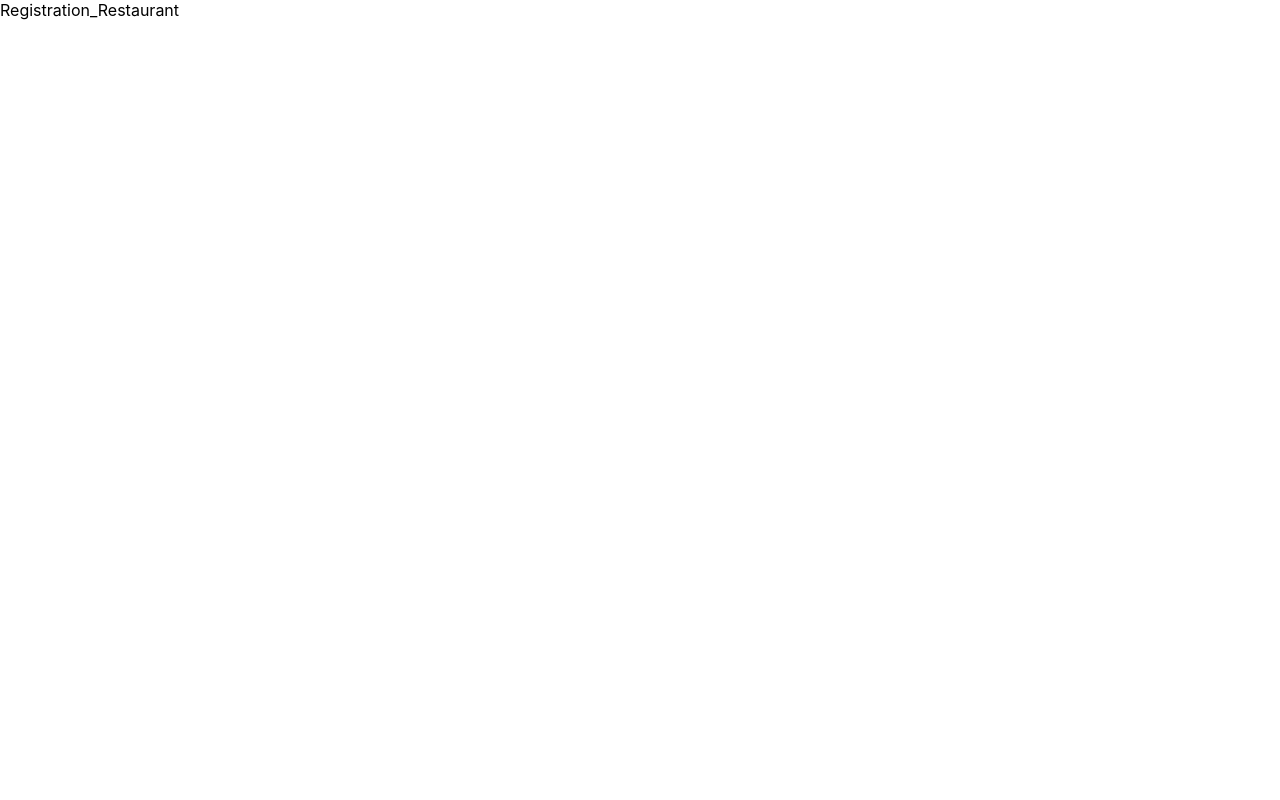
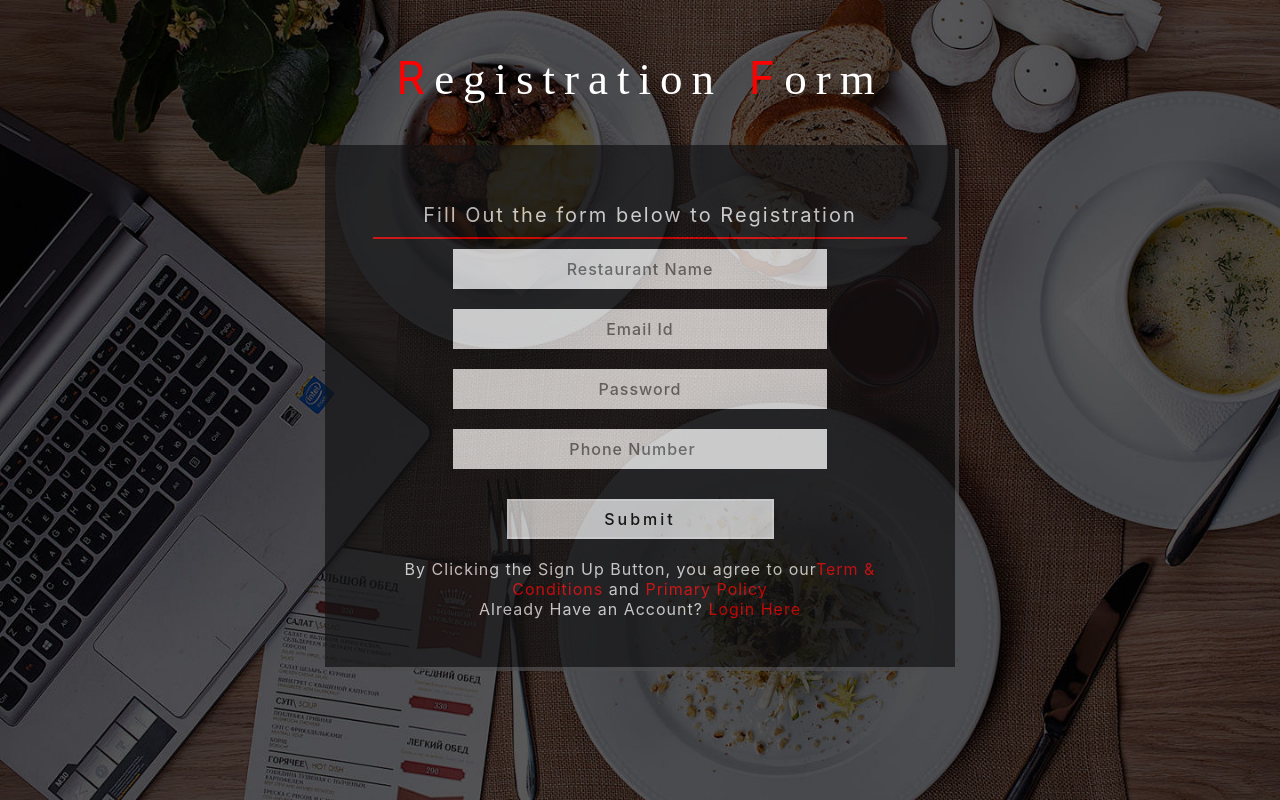
Before and after one commit to techmern/Foodie, a React (Create React App) app: page / in a window 1280 px wide. Built offline with nearby package versions, Linux system fonts and the light colour scheme.

Commit message:
third commit by dhara

```diff
--- a/package.json
+++ b/package.json
@@ -6,10 +6,12 @@
     "@testing-library/jest-dom": "^5.17.0",
     "@testing-library/react": "^13.4.0",
     "@testing-library/user-event": "^13.5.0",
+    "axios": "^1.6.8",
     "react": "^18.2.0",
     "react-dom": "^18.2.0",
-    "react-router-dom": "^6.22.3",
+    "react-router-dom": "^6.23.0",
     "react-scripts": "5.0.1",
+    "react-toastify": "^10.0.5",
     "web-vitals": "^2.1.4"
   },
   "scripts": {
--- /dev/null
+++ b/src/Components/CommonLayouts/ErrorMsg/ErrorMessage.jsx
@@ -0,0 +1,32 @@
+import React, { useEffect } from 'react'
+import { ToastContainer, toast } from 'react-toastify'
+import 'react-toastify/dist/ReactToastify.css'
+
+export const ErrorMessage = ({showToast,msg,type}) => {
+
+    const notify = () => {
+
+        toast[type](msg,{
+            position: "top-center",
+            autoClose: 3000,
+            hideProgressBar: false,
+            closeOnClick: true,
+            pauseOnHover: true,
+            draggable: true,
+            progress: undefined,
+            theme: "light",
+        })
+      }
+
+      useEffect(()=>{
+        if(showToast){
+            notify()
+        }
+      },[showToast,msg,type])
+
+
+  return (
+    <ToastContainer/>
+
+  )
+}
--- a/src/Components/RegistrationRest/Registration_Restaurant.jsx
+++ b/src/Components/RegistrationRest/Registration_Restaurant.jsx
@@ -1,9 +1,232 @@
-import React from 'react'
+import React, { useEffect, useState } from 'react'
+import './style.css'
+import { useNavigate } from 'react-router-dom';
+import 'react-toastify/dist/ReactToastify.css';
+import axios from 'axios'
+import { ErrorMessage } from '../CommonLayouts/ErrorMsg/ErrorMessage';
+
 
 function Registration_Restaurant() {
-  return (
-    <div>Registration_Restaurant</div>
-  )
+
+    const navigate = useNavigate();
+
+    const [showToast, setShowToast] = useState(false)
+    const [msg, setMsg] = useState('')
+    const [type, setType] = useState('')
+
+    const [formData, setFormData] = useState({
+        restaurantname: '',
+        emailid: '',
+        password: '',
+        mobno: '',
+
+    })
+
+    const [errors, setErrors] = useState({
+        restaurantname: '',
+        emailid: '',
+        password: '',
+        mobno: '',
+    })
+
+
+    const handleInputChange = (e) => {
+        const { name, value } = e.target
+        setFormData({
+            ...formData,
+            [name]: value,
+        })
+        setErrors({
+            ...errors,
+            [name]: '',
+        })
+    }
+
+    useEffect(() => {
+
+
+    }, [formData, showToast, msg, type])
+
+    const handleSubmit = async (e) => {
+        try {
+
+            if (!formData.restaurantname.trim()) {
+                setShowToast(true);
+                setMsg('Please enter restaurant name');
+                setType('error');
+                return;
+            }
+            if (!formData.emailid.trim()) {
+                setShowToast(true);
+                setMsg('Please enter email');
+                setType('error');
+                return;
+            }
+            if (!formData.password.trim()) {
+                setShowToast(true);
+                setMsg('Please enter password');
+                setType('error');
+                return;
+            }
+            if (!formData.mobno.trim()) {
+                setShowToast(true);
+                setMsg('Please enter mobile number');
+                setType('error');
+                return;
+            }
+
+
+            const res = await axios.post("http://localhost:5000/restaurant/addRestaurant", formData)
+            console.log(res.data)
+
+            if (res.data.sts === 0) {
+                e.preventDefault()
+                setShowToast(true)
+                setMsg('Data Added Successfully')
+                setType("success")
+                setTimeout(() => {
+                    setShowToast(false)
+                }, 3000)
+            } else {
+                e.preventDefault()
+                setShowToast(true)
+                setMsg('Data Not Added Successfully')
+                setType("error")
+                setTimeout(() => {
+                    setShowToast(false)
+                }, 3000)
+            }
+
+        } catch (error) {
+            console.error(error)
+        }
+
+    }
+
+    const handlelogin = (e) => {
+        navigate('/loginRestaurant');
+    }
+
+    const handleInputBlur = (e) => {
+        const { name, value } = e.target
+        if (value.trim() === '') {
+            setErrors({
+                ...errors,
+            })
+            e.preventDefault()
+            setShowToast(true)
+            setMsg(`${name} can not be blank`)
+            setType("error")
+            setTimeout(() => {
+                setShowToast(false)
+            }, 3000)
+        }
+        else {
+            if (name === 'restaurantname') {
+                if (!/^[A-Za-z\d@$!%*?&\s]+$/.test(value)) {
+                    setErrors({
+                        ...errors,
+                        [name]: 'Please write a proper restaurant name with valid characters.',
+                    });
+                    e.preventDefault();
+                    setShowToast(true);
+                    setMsg('Please write a proper restaurant name with valid characters.');
+                    setType("error");
+                    setTimeout(() => {
+                        setShowToast(false);
+                    }, 3000)
+                }
+            }
+            else if (name === 'emailid') {
+                if (!/^[a-zA-Z0-9._%+-]+@[a-zA-Z0-9.-]+\.[a-zA-Z]{2,}$/.test(value)) {
+                    setErrors({
+                        ...errors,
+                        [name]: 'Enter proper E-mail ID'
+                    })
+                    e.preventDefault()
+                    setShowToast(true)
+                    setMsg('Enter proper E-mail ID')
+                    setType("error")
+                    setTimeout(() => {
+                        setShowToast(false)
+                    }, 3000)
+                }
+            }
+            else if (name === 'password') {
+                if (!/^(?=.*[a-z])(?=.*[A-Z])(?=.*\d)(?=.*[@#$])[A-Za-z\d@#$]{5,12}$/.test(value)) {
+                    setErrors({
+                        ...errors,
+                        [name]: 'Please enter a valid password with upper case, lower case, digits (0-9), and @#$ characters',
+                    })
+                    e.preventDefault()
+                    setShowToast(true)
+                    setMsg('Please enter a valid password with upper case, lower case, digits (0-9), and @#$ characters');
+                    setType("error")
+                    setTimeout(() => {
+                        setShowToast(false)
+                    }, 3000)
+                }
+            }
+            else if (name === 'mobno') {
+                if (!/^\d{10}$/.test(value)){
+                    setErrors({
+                        ...errors,
+                        [name]:'Enter proper Mobile No'
+                    })
+                    e.preventDefault()
+                    setShowToast(true)
+                    setMsg('Enter proper Mobile No')
+                    setType("error")
+                    setTimeout(()=>{
+                        setShowToast(false)
+                    },3000)
+                }
+            }
+        }
+    }
+
+
+    return (
+        <div className='bodybg'>
+
+            <h1><span>R</span>egistration<span> F</span>orm</h1>
+            <ErrorMessage showToast={showToast} msg={msg} type={type} />
+            <div class="wthree-form">
+
+                <h2>Fill Out the form below to Registration</h2>
+                <div class="w3l-login form">
+
+                    <form>
+                        <div class="form-sub-w3">
+                            <input type="text" name="restaurantname" class="form-control" id="restaurantname" onBlur={handleInputBlur} placeholder="Restaurant Name" required="" onChange={handleInputChange} />
+                        </div>
+                        <div class="form-sub-w3">
+                            <input type="text" name="emailid" id="emailid" class="form-control" placeholder="Email Id" onBlur={handleInputBlur} required="" onChange={handleInputChange} />
+                        </div>
+                        <div class="form-sub-w3">
+                            <input type="password" name='password' class="form-control" id="password" placeholder="Password" onBlur={handleInputBlur} required="" onChange={handleInputChange} />
+                        </div>
+                        <div class="form-sub-w3">
+                            <input type="number" name='mobno' class="form-control" id="mobno" placeholder="Phone Number" onBlur={handleInputBlur} required="" onChange={handleInputChange} />
+                        </div>
+
+                        <div class="submit-agileits">
+                            <input type="button" value="Submit" onClick={handleSubmit} id='Submit' name='Submit' />
+                        </div>
+                        <p class="bottom-text">
+                            By Clicking the Sign Up Button, you agree to our
+                            <a href="">Term & Conditions</a> and <a href="">Primary Policy</a>
+                        </p>
+                        <p>Already Have an Account? <a href="" onClick={handlelogin}>Login Here</a></p>
+                    </form>
+
+                </div>
+            </div>
+        </div>
+
+
+
+    )
 }
 
 export default Registration_Restaurant
```
Also changed, not shown: 1 other file (tests, documents, lock files or other folders).
